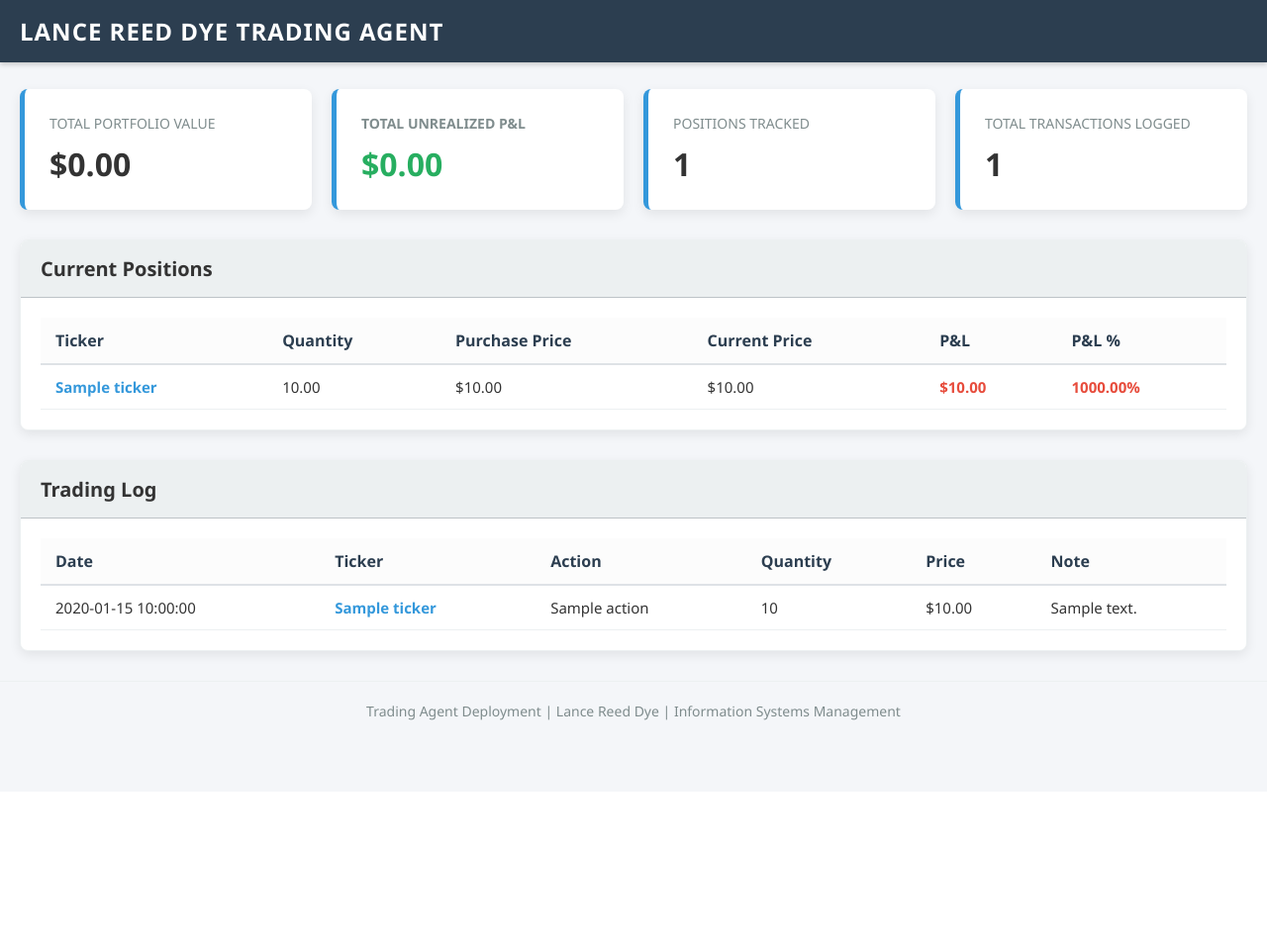
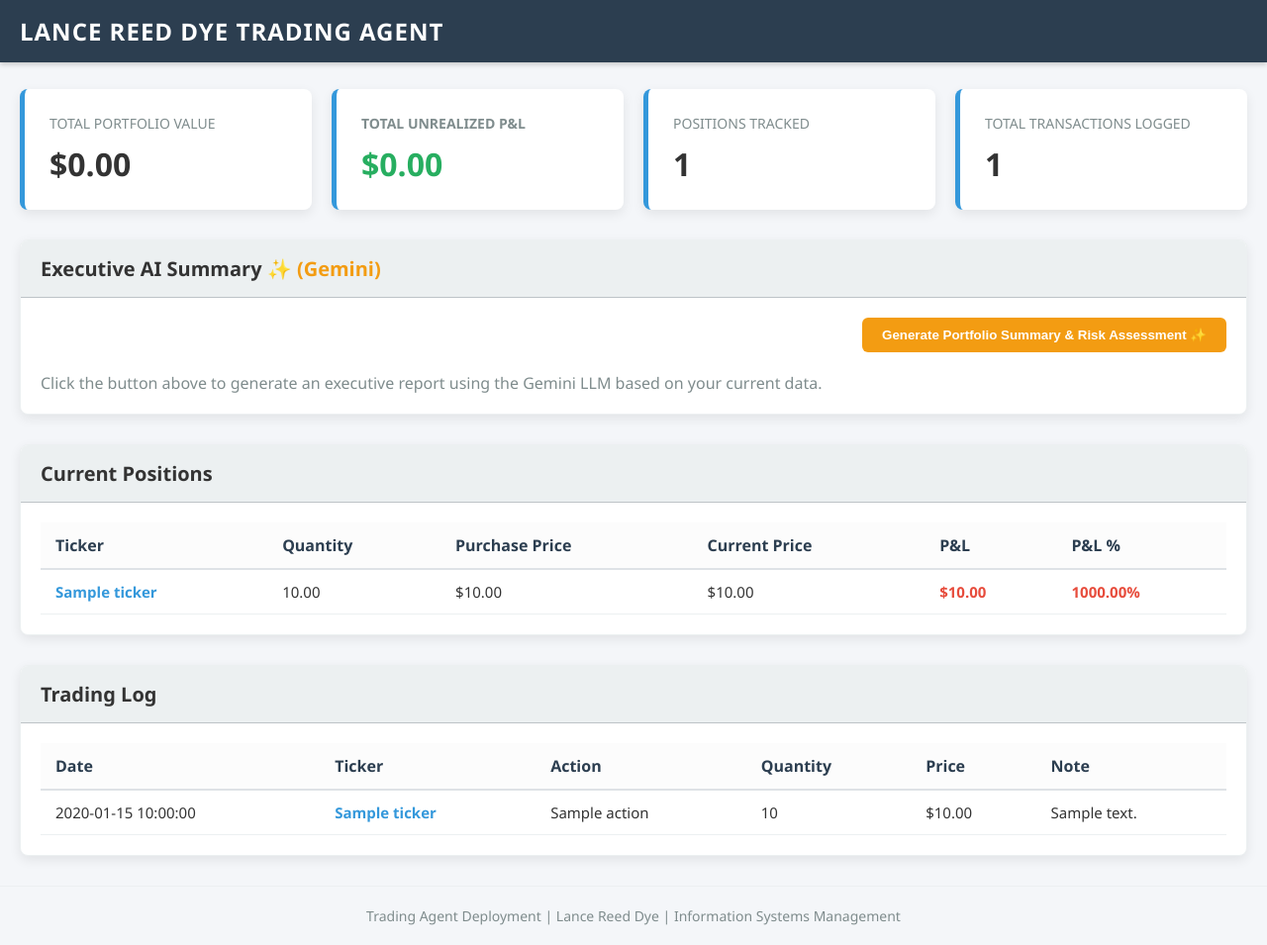
Before and after one commit to Lrd0036/5650Final, a Python web app: template templates/dashboard.html in a window 1280 px wide. Shown: the whole page at 99% size. Before the commit the page ends 728 px from the top, so only its background shows below. Run offline with Jinja, Linux system fonts and the light colour scheme; the template is opened without the code that fills it: most values are stand-ins (such as "Sample title", 1, 10 or a date in 2020).

Commit message:
Add Gemini integration for portfolio analysis and risk assessment

```diff
--- a/templates/dashboard.html
+++ b/templates/dashboard.html
@@ -204,6 +204,61 @@
         .section-glow {
             animation: subtleGlow 3s ease-out 1;
         }
+
+        /* NEW: Button Styling and Loader */
+        .summary-controls {
+            display: flex;
+            justify-content: flex-end;
+            margin-bottom: 20px;
+        }
+
+        .summary-btn {
+            background-color: #f39c12; /* Accent Color */
+            color: white;
+            border: none;
+            padding: 10px 20px;
+            border-radius: 6px;
+            font-weight: 700;
+            cursor: pointer;
+            transition: background-color 0.2s;
+            display: flex;
+            align-items: center;
+        }
+
+        .summary-btn:hover:not(:disabled) {
+            background-color: #d35400;
+        }
+
+        .summary-btn:disabled {
+            background-color: #bdc3c7;
+            cursor: not-allowed;
+        }
+
+        .loader {
+            border: 3px solid #f3f3f3;
+            border-top: 3px solid white;
+            border-radius: 50%;
+            width: 18px;
+            height: 18px;
+            animation: spin 1s linear infinite;
+            margin-left: 10px;
+        }
+
+        @keyframes spin {
+            0% { transform: rotate(0deg); }
+            100% { transform: rotate(360deg); }
+        }
+
+        .summary-result {
+            white-space: pre-wrap;
+            background-color: #ecf0f1;
+            padding: 20px;
+            border-radius: 8px;
+            font-family: monospace;
+            border-left: 5px solid #f39c12;
+            margin-top: 15px;
+            box-shadow: inset 0 0 5px rgba(0, 0, 0, 0.05);
+        }
     </style>
 </head>
 <body>
@@ -223,6 +278,7 @@
     {# === NAVIGATION BAR === #}
     <div class="nav-bar">
         <h1>LANCE REED DYE TRADING AGENT</h1>
+        {# Dog Animation Code Removed #}
     </div>
 
     <div class="container">
@@ -251,6 +307,21 @@
             </div>
         </div>
 
+        {# NEW SECTION: Gemini Analysis Controls #}
+        <div class="section">
+            <h2>Executive AI Summary <span style="color: #f39c12;">✨ (Gemini)</span></h2>
+            <div class="section-content">
+                <div class="summary-controls">
+                    <button class="summary-btn" id="analyze-btn" onclick="fetchSummary()">
+                        Generate Portfolio Summary & Risk Assessment ✨
+                    </button>
+                </div>
+
+                <div id="summary-output">
+                    <p style="color: #7f8c8d;">Click the button above to generate an executive report using the Gemini LLM based on your current data.</p>
+                </div>
+            </div>
+        </div>
 
         <!-- Positions Section -->
         <div class="section section-glow">
@@ -343,5 +414,53 @@
     <footer>
         Trading Agent Deployment | Lance Reed Dye | Information Systems Management
     </footer>
+
+    <script>
+        // Get the Flask API key passed from the backend (used for client-side authentication)
+        const API_KEY = "{{ api_key }}";
+
+        async function fetchSummary() {
+            const btn = document.getElementById('analyze-btn');
+            const output = document.getElementById('summary-output');
+
+            // Disable button and show loader
+            btn.disabled = true;
+            btn.innerHTML = 'Generating... <div class="loader"></div>';
+            output.innerHTML = '<p style="color: #7f8c8d;">Analyzing data with Gemini...</p>';
+
+            // Construct URL for the new Flask endpoint
+            const url = `/api/summary`;
+
+            try {
+                // Ensure to retry logic is handled in the backend (business.py)
+                const response = await fetch(url);
+                const data = await response.json();
+
+                if (data.result === 'success') {
+                    // Split the response text into the two expected paragraphs (Summary and Risk)
+                    // The Gemini prompt guarantees two paragraphs separated by \n\n
+                    const [summary, risk] = data.summary.split('\n\n').filter(p => p.trim());
+
+                    let html = '';
+                    html += '<div class="summary-result">';
+                    html += `<p><strong>Executive Summary:</strong> ${summary || 'Analysis text not available.'}</p>`;
+                    html += `<p style="margin-top: 15px;"><strong>Risk Assessment:</strong> ${risk || 'Risk text not available.'}</p>`;
+                    html += '</div>';
+
+                    output.innerHTML = html;
+                } else {
+                    output.innerHTML = `<p style="color: #e74c3c;">ERROR: ${data.message || 'Unknown generation error.'}</p>`;
+                }
+
+            } catch (error) {
+                console.error("Fetch error:", error);
+                output.innerHTML = `<p style="color: #e74c3c;">CRITICAL ERROR: Failed to reach the summary service. Check network/App Settings.</p>`;
+            } finally {
+                // Re-enable button
+                btn.disabled = false;
+                btn.innerHTML = 'Generate Portfolio Summary & Risk Assessment ✨';
+            }
+        }
+    </script>
 </body>
 </html>
```
Also changed, not shown: app.py (+18 -3 lines), business.py (+19 -0 lines), gemini_integration.py (added, +80 -0 lines).
